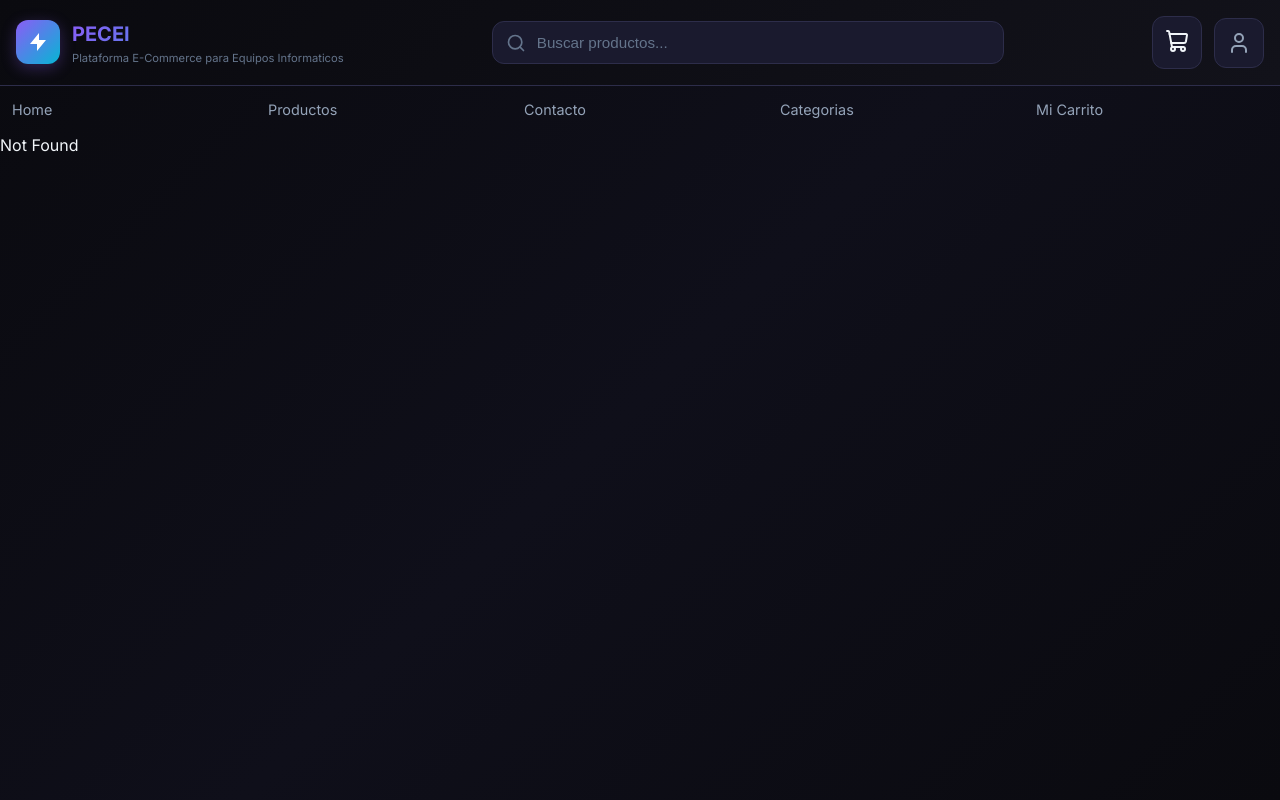
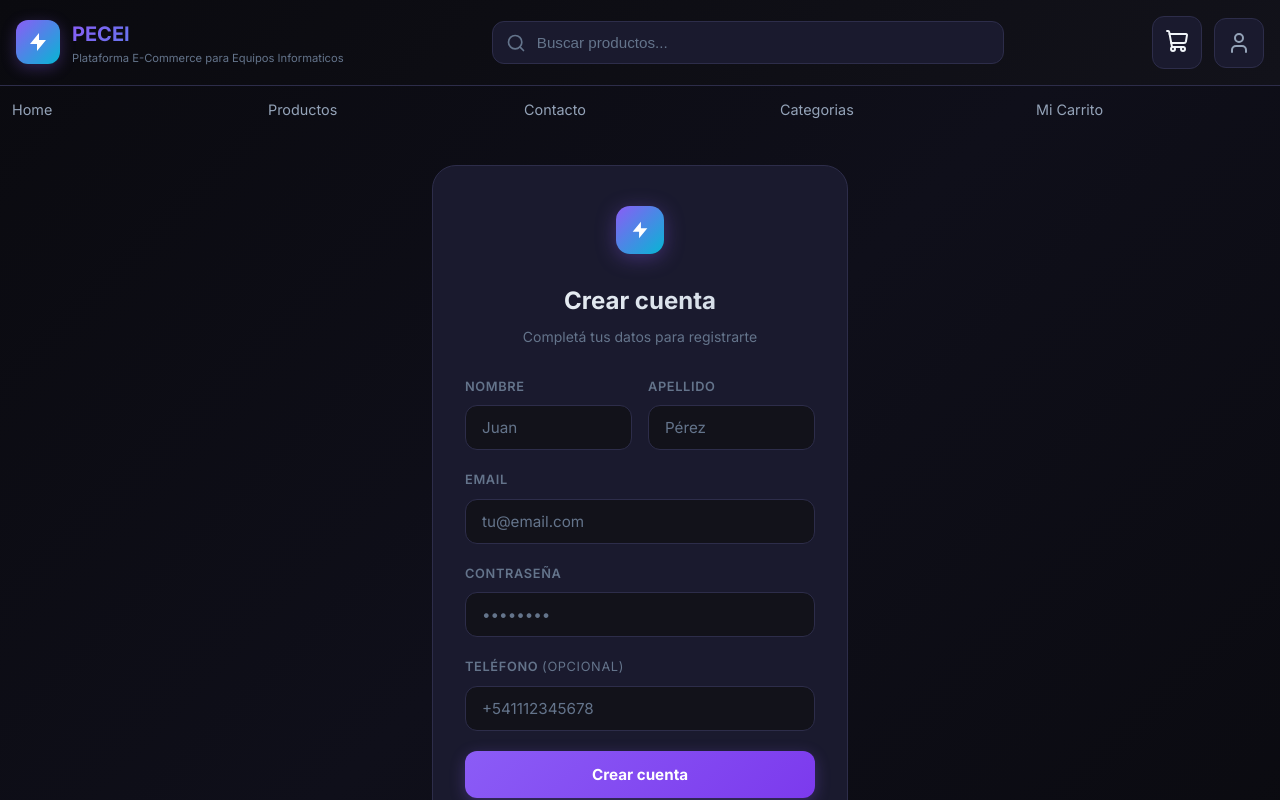
Before and after one commit to NahuRodriguez/utn-fullstack-project, a React (Vite) app in the folder frontend/: page /register in a window 1280 px wide. Before the commit this address had no page. Shown: the top 800 px of the page. Built offline with nearby package versions, Linux system fonts and the light colour scheme.

Commit message:
feat(login): se agrego registro tambien cambios visuales para saber que estamos logueados, y agregue un bug en el back con respecto al registrar

```diff
--- a/frontend/src/components/Header.jsx
+++ b/frontend/src/components/Header.jsx
@@ -110,11 +110,11 @@ export const Header = () => {
 
             <div className="user-menu" ref={menuRef}>
               <button
-                className={`user-menu-btn ${menuOpen ? "open" : ""}`}
+                className={`user-menu-btn ${menuOpen ? "open" : ""} ${loggedIn ? "logged-in" : ""}`}
                 onClick={() => setMenuOpen((prev) => !prev)}
                 aria-label="Menú de usuario"
               >
-                <User size={24} />
+                <User size={24} fill={loggedIn ? "currentColor" : "none"} />
               </button>
 
               {menuOpen && (
--- a/frontend/src/index.css
+++ b/frontend/src/index.css
@@ -1082,6 +1082,11 @@ body {
   box-shadow: 0 0 0 3px rgba(139, 92, 246, 0.15);
 }
 
+.user-menu-btn.logged-in {
+  border-color: var(--purple);
+  color: var(--purple);
+}
+
 .user-dropdown {
   position: absolute;
   top: calc(100% + 0.625rem);
--- a/frontend/src/routeTree.gen.ts
+++ b/frontend/src/routeTree.gen.ts
@@ -9,6 +9,7 @@
 // Additionally, you should also exclude this file from your linter and/or formatter to prevent it from being checked or modified.
 
 import { Route as rootRouteImport } from './routes/__root'
+import { Route as RegisterRouteImport } from './routes/register'
 import { Route as LoginRouteImport } from './routes/login'
 import { Route as ContactoRouteImport } from './routes/contacto'
 import { Route as CategoriasRouteImport } from './routes/categorias'
@@ -17,6 +18,11 @@ import { Route as IndexRouteImport } from './routes/index'
 import { Route as ProductosIndexRouteImport } from './routes/productos.index'
 import { Route as ProductosProductoIDRouteImport } from './routes/productos.$productoID'
 
+const RegisterRoute = RegisterRouteImport.update({
+  id: '/register',
+  path: '/register',
+  getParentRoute: () => rootRouteImport,
+} as any)
 const LoginRoute = LoginRouteImport.update({
   id: '/login',
   path: '/login',
@@ -59,6 +65,7 @@ export interface FileRoutesByFullPath {
   '/categorias': typeof CategoriasRoute
   '/contacto': typeof ContactoRoute
   '/login': typeof LoginRoute
+  '/register': typeof RegisterRoute
   '/productos/$productoID': typeof ProductosProductoIDRoute
   '/productos/': typeof ProductosIndexRoute
 }
@@ -68,6 +75,7 @@ export interface FileRoutesByTo {
   '/categorias': typeof CategoriasRoute
   '/contacto': typeof ContactoRoute
   '/login': typeof LoginRoute
+  '/register': typeof RegisterRoute
   '/productos/$productoID': typeof ProductosProductoIDRoute
   '/productos': typeof ProductosIndexRoute
 }
@@ -78,6 +86,7 @@ export interface FileRoutesById {
   '/categorias': typeof CategoriasRoute
   '/contacto': typeof ContactoRoute
   '/login': typeof LoginRoute
+  '/register': typeof RegisterRoute
   '/productos/$productoID': typeof ProductosProductoIDRoute
   '/productos/': typeof ProductosIndexRoute
 }
@@ -89,6 +98,7 @@ export interface FileRouteTypes {
     | '/categorias'
     | '/contacto'
     | '/login'
+    | '/register'
     | '/productos/$productoID'
     | '/productos/'
   fileRoutesByTo: FileRoutesByTo
@@ -98,6 +108,7 @@ export interface FileRouteTypes {
     | '/categorias'
     | '/contacto'
     | '/login'
+    | '/register'
     | '/productos/$productoID'
     | '/productos'
   id:
@@ -107,6 +118,7 @@ export interface FileRouteTypes {
     | '/categorias'
     | '/contacto'
     | '/login'
+    | '/register'
     | '/productos/$productoID'
     | '/productos/'
   fileRoutesById: FileRoutesById
@@ -117,12 +129,20 @@ export interface RootRouteChildren {
   CategoriasRoute: typeof CategoriasRoute
   ContactoRoute: typeof ContactoRoute
   LoginRoute: typeof LoginRoute
+  RegisterRoute: typeof RegisterRoute
   ProductosProductoIDRoute: typeof ProductosProductoIDRoute
   ProductosIndexRoute: typeof ProductosIndexRoute
 }
 
 declare module '@tanstack/react-router' {
   interface FileRoutesByPath {
+    '/register': {
+      id: '/register'
+      path: '/register'
+      fullPath: '/register'
+      preLoaderRoute: typeof RegisterRouteImport
+      parentRoute: typeof rootRouteImport
+    }
     '/login': {
       id: '/login'
       path: '/login'
@@ -181,6 +201,7 @@ const rootRouteChildren: RootRouteChildren = {
   CategoriasRoute: CategoriasRoute,
   ContactoRoute: ContactoRoute,
   LoginRoute: LoginRoute,
+  RegisterRoute: RegisterRoute,
   ProductosProductoIDRoute: ProductosProductoIDRoute,
   ProductosIndexRoute: ProductosIndexRoute,
 }
--- /dev/null
+++ b/frontend/src/routes/register.tsx
@@ -0,0 +1,182 @@
+import { useState } from "react";
+import { createFileRoute, useNavigate, Link } from "@tanstack/react-router";
+import axios from "axios";
+
+export const Route = createFileRoute("/register")({
+  component: Register,
+});
+
+function Register() {
+  const navigate = useNavigate();
+
+  const [form, setForm] = useState({
+    firstName: "",
+    lastName: "",
+    email: "",
+    password: "",
+    phone: "",
+  });
+  const [error, setError] = useState<string | null>(null);
+  const [success, setSuccess] = useState(false);
+  const [loading, setLoading] = useState(false);
+
+  const handleChange = (e: React.ChangeEvent<HTMLInputElement>) => {
+    setForm((prev) => ({ ...prev, [e.target.name]: e.target.value }));
+    setError(null);
+  };
+
+  const handleSubmit = async (e: React.FormEvent) => {
+    e.preventDefault();
+
+    if (!form.firstName || !form.lastName || !form.email || !form.password) {
+      setError("Nombre, apellido, email y contraseña son obligatorios");
+      return;
+    }
+
+    setLoading(true);
+    setError(null);
+
+    try {
+      const { data } = await axios.post(
+        `${import.meta.env.VITE_API_BASE_URL}/api/auth/register`,
+        form
+      );
+
+      localStorage.setItem("token", data.token);
+      setSuccess(true);
+
+      setTimeout(() => navigate({ to: "/productos" }), 1200);
+    } catch (err: any) {
+      const msg =
+        err.response?.data?.error || "Error al registrarse. Intentá de nuevo.";
+      setError(msg);
+    } finally {
+      setLoading(false);
+    }
+  };
+
+  return (
+    <div className="auth-wrapper">
+      <div className="auth-card">
+
+        {/* Logo */}
+        <div className="auth-logo">
+          <svg width="22" height="22" viewBox="0 0 24 24" fill="white">
+            <path d="M13 10V3L4 14h7v7l9-11h-7z" />
+          </svg>
+        </div>
+
+        {/* Heading */}
+        <div className="auth-heading">
+          <h1 className="auth-title">Crear cuenta</h1>
+          <p className="auth-subtitle">Completá tus datos para registrarte</p>
+        </div>
+
+        {/* Alertas */}
+        {error && (
+          <div className="auth-alert auth-alert-error">{error}</div>
+        )}
+        {success && (
+          <div className="auth-alert auth-alert-success">
+            ¡Cuenta creada! Redirigiendo...
+          </div>
+        )}
+
+        {/* Formulario */}
+        <form className="auth-form" onSubmit={handleSubmit} noValidate>
+          <div style={{ display: "grid", gridTemplateColumns: "1fr 1fr", gap: "1rem" }}>
+            <div className="auth-field">
+              <label htmlFor="firstName" className="auth-label">Nombre</label>
+              <input
+                id="firstName"
+                name="firstName"
+                type="text"
+                autoComplete="given-name"
+                value={form.firstName}
+                onChange={handleChange}
+                placeholder="Juan"
+                className="auth-input"
+              />
+            </div>
+
+            <div className="auth-field">
+              <label htmlFor="lastName" className="auth-label">Apellido</label>
+              <input
+                id="lastName"
+                name="lastName"
+                type="text"
+                autoComplete="family-name"
+                value={form.lastName}
+                onChange={handleChange}
+                placeholder="Pérez"
+                className="auth-input"
+              />
+            </div>
+          </div>
+
+          <div className="auth-field">
+            <label htmlFor="email" className="auth-label">Email</label>
+            <input
+              id="email"
+              name="email"
+              type="email"
+              autoComplete="email"
+              value={form.email}
+              onChange={handleChange}
+              placeholder="tu@email.com"
+              className="auth-input"
+            />
+          </div>
+
+          <div className="auth-field">
+            <label htmlFor="password" className="auth-label">Contraseña</label>
+            <input
+              id="password"
+              name="password"
+              type="password"
+              autoComplete="new-password"
+              value={form.password}
+              onChange={handleChange}
+              placeholder="••••••••"
+              className="auth-input"
+            />
+          </div>
+
+          <div className="auth-field">
+            <label htmlFor="phone" className="auth-label">
+              Teléfono <span style={{ color: "var(--muted)", fontWeight: 400 }}>(opcional)</span>
+            </label>
+            <input
+              id="phone"
+              name="phone"
+              type="tel"
+              autoComplete="tel"
+              value={form.phone}
+              onChange={handleChange}
+              placeholder="+541112345678"
+              className="auth-input"
+            />
+          </div>
+
+          <button
+            type="submit"
+            disabled={loading || success}
+            className="auth-btn-primary"
+          >
+            {loading ? "Registrando..." : "Crear cuenta"}
+          </button>
+        </form>
+
+        {/* Ir a login */}
+        <div className="auth-divider">o</div>
+        <div className="auth-footer">
+          ¿Ya tenés cuenta?{" "}
+          <Link to="/login" className="auth-link">
+            Iniciá sesión
+          </Link>
+        </div>
+
+      </div>
+    </div>
+  );
+}
```
Also changed, not shown: 2 other files (tests, documents, lock files or other folders).
